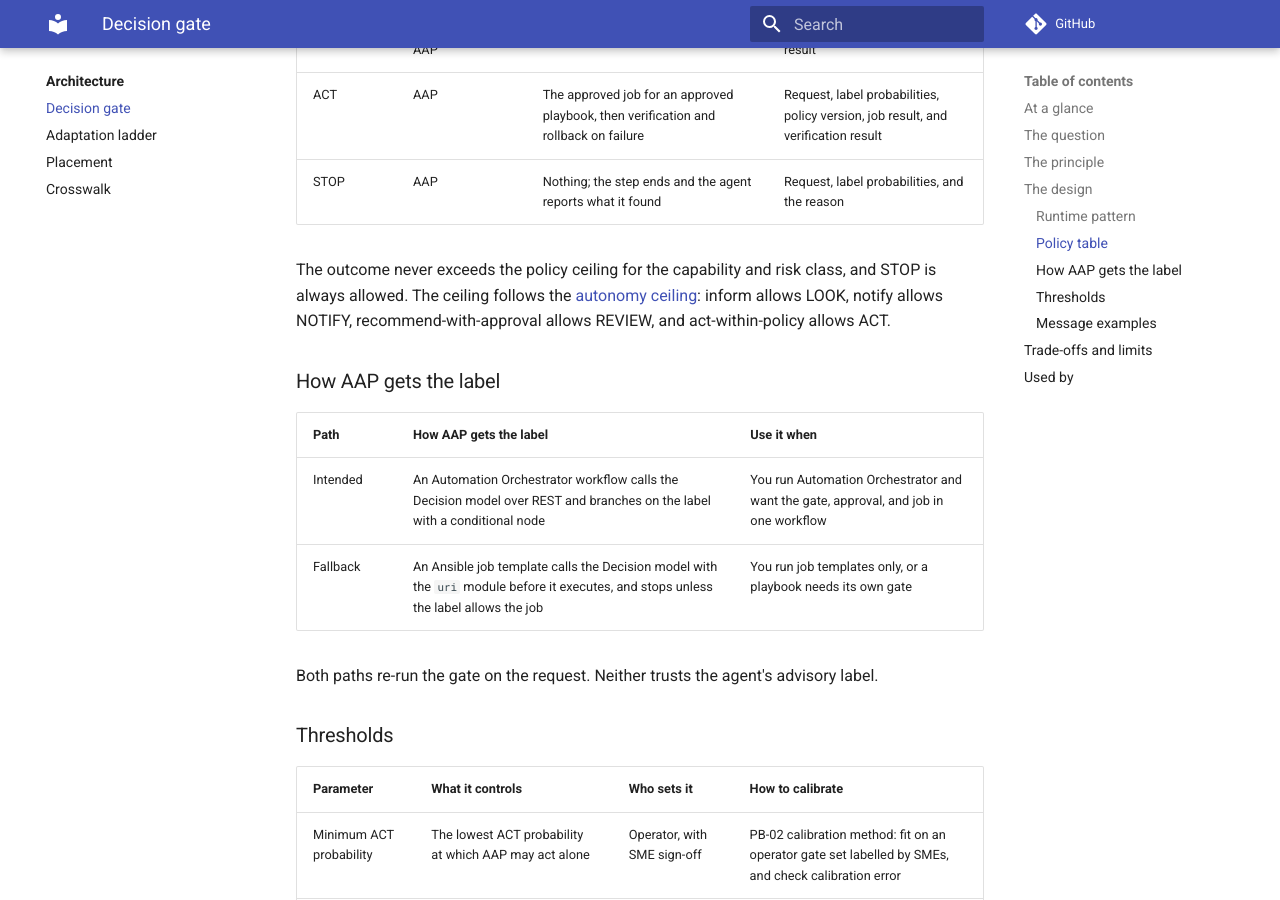
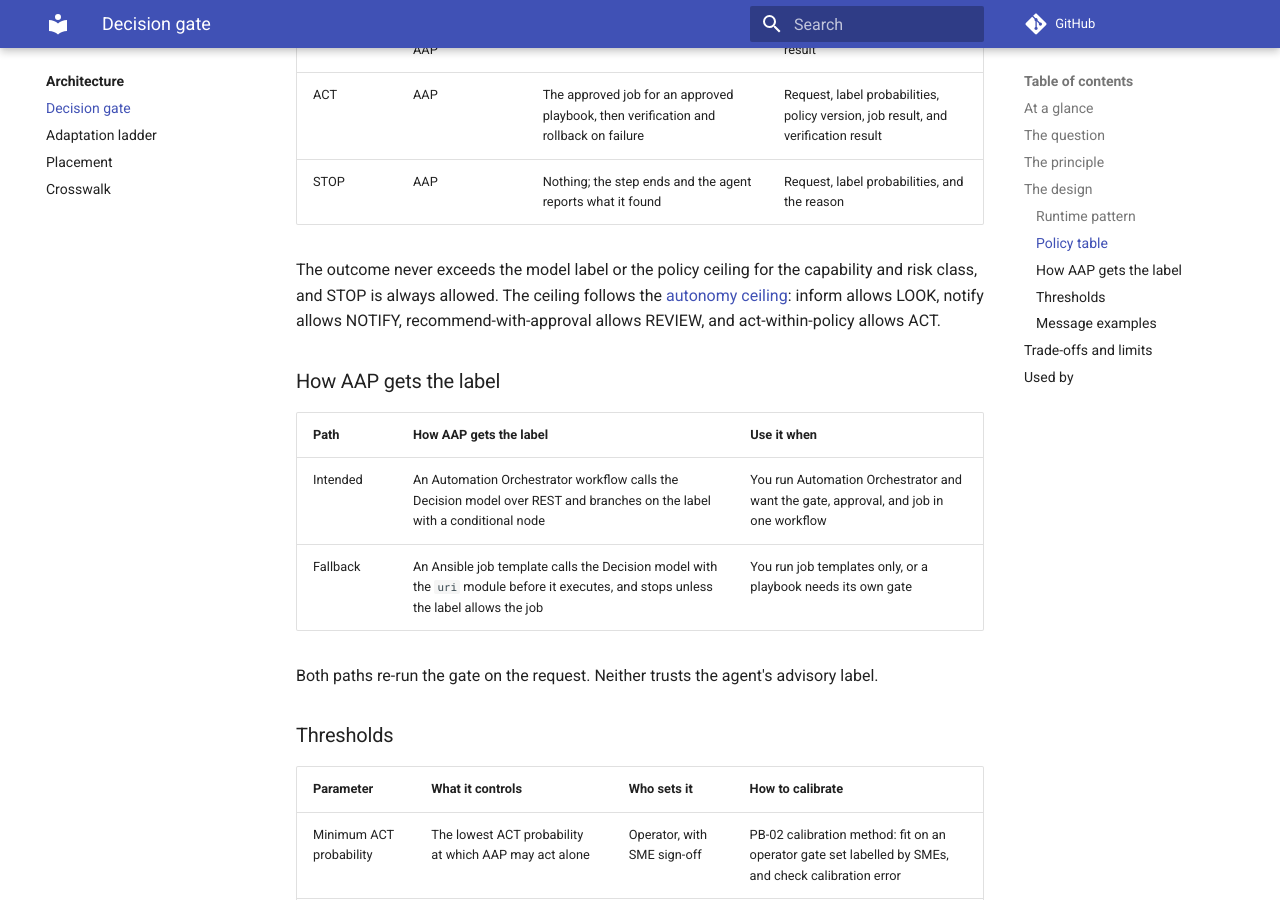
Before and after one commit to ravisharma5/otel-telco-blueprints, an MkDocs documentation site: the page built from architecture/decision-gate.md, in a window 1280 px wide and 900 px high, scrolled down 2121 px. Built offline with MkDocs 1.6.1 and Material for MkDocs 9.7.7, drawn with Linux system fonts in a browser that asks for light colours; comment, search, counter and statistics services are not loaded.

Commit message:
fix(gate): keep the outcome at or below the model label

```diff
--- a/architecture/decision-gate.md
+++ b/architecture/decision-gate.md
@@ -61,7 +61,7 @@ For example, an alarm reports link errors on a router. The agent investigates wi
 | ACT | AAP | The approved job for an approved playbook, then verification and rollback on failure | Request, label probabilities, policy version, job result, and verification result |
 | STOP | AAP | Nothing; the step ends and the agent reports what it found | Request, label probabilities, and the reason |
 
-The outcome never exceeds the policy ceiling for the capability and risk class, and STOP is always allowed. The ceiling follows the [autonomy ceiling](../framework/definitions.md#autonomy-ceiling): inform allows LOOK, notify allows NOTIFY, recommend-with-approval allows REVIEW, and act-within-policy allows ACT.
+The outcome never exceeds the model label or the policy ceiling for the capability and risk class, and STOP is always allowed. The ceiling follows the [autonomy ceiling](../framework/definitions.md#autonomy-ceiling): inform allows LOOK, notify allows NOTIFY, recommend-with-approval allows REVIEW, and act-within-policy allows ACT.
 
 ### How AAP gets the label
 
```
Also changed, not shown: 1 other file.
